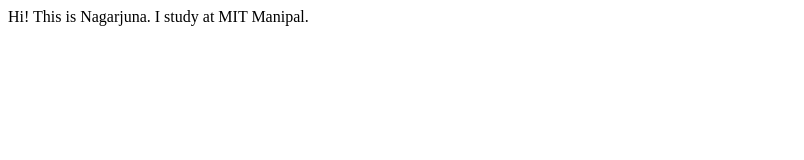
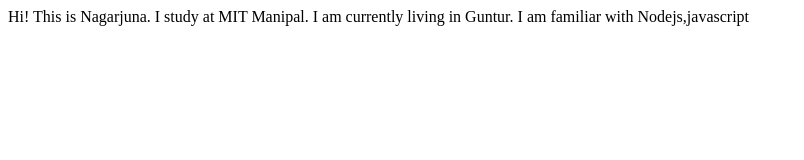
Before and after one commit to nagarjun10/Nagarjuna-Portfolio, a plain HTML site: page index.html in a window 1280 px wide. Shown: the whole page, without its empty margins (0-804 px from the left). Drawn offline with Linux system fonts and the light colour scheme.

Commit message:
docs-project details added

```diff
--- a/index.html
+++ b/index.html
@@ -9,5 +9,6 @@
 <body>
     Hi! This is Nagarjuna.
     I study at MIT Manipal.
+    I am currently living in Guntur. I am familiar with Nodejs,javascript
 </body>
 </html>
```
